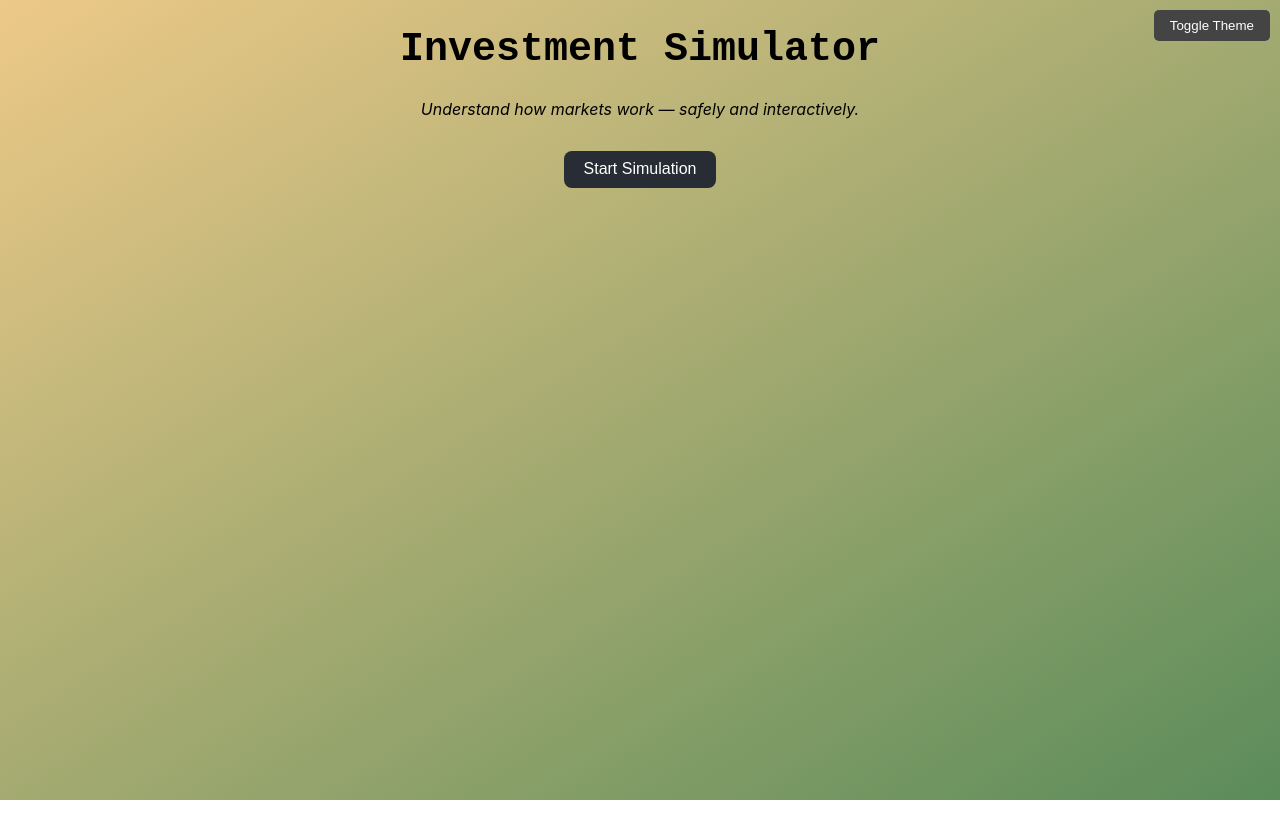
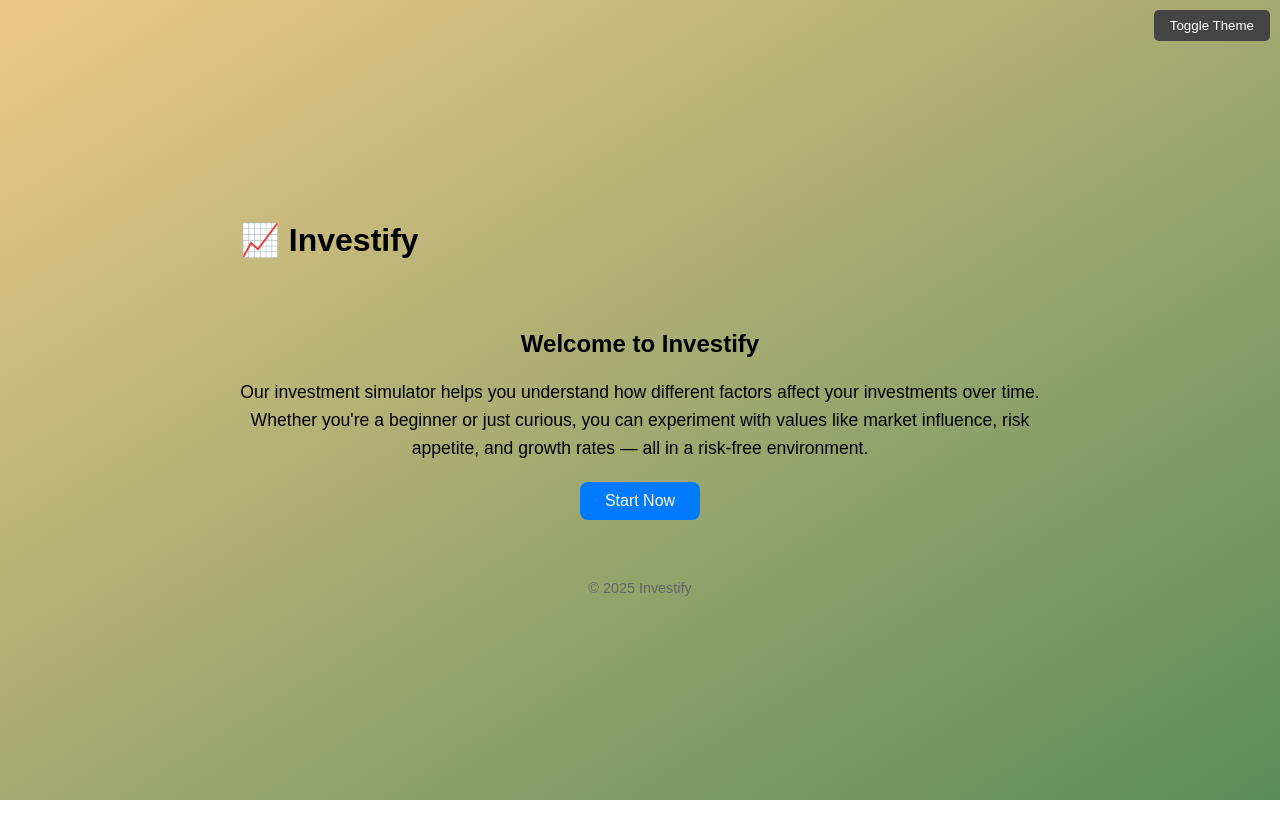
Before and after one commit to GustavsGarais/Nosleguma-darbs-investacija, a Vue app in the folder Simulation/: page / in a window 1280 px wide. After the commit the page ends 800 px from the top, so only its background shows below. Built offline with nearby package versions, Linux system fonts and the light colour scheme.

Commit message:
Update on HomePage

```diff
--- a/Simulation/src/App.vue
+++ b/Simulation/src/App.vue
@@ -36,6 +36,7 @@ export default {
     }
   }
 }
+
 </script>
 
 <style>
--- a/Simulation/src/components/HomePage.vue
+++ b/Simulation/src/components/HomePage.vue
@@ -1,44 +1,76 @@
 <template>
-  <div class="page-fill">
-    <h1>Investment Simulator</h1>
-    <p>Understand how markets work — safely and interactively.</p>
-    <button @click="$emit('navigate', 'LoginPage')">Start Simulation</button>
+  <div class="home-page">
+    <header class="header">
+      <h1>📈 Investify</h1>
+    </header>
+
+    <section class="hero">
+      <h2>Welcome to Investify</h2>
+      <p>
+        Our investment simulator helps you understand how different factors affect your investments over time.
+        Whether you're a beginner or just curious, you can experiment with values like market influence, risk appetite,
+        and growth rates — all in a risk-free environment.
+      </p>
+      <button @click="$emit('navigate', 'LoginPage')" class="cta-button">Start Now</button>
+    </section>
+
+    <footer class="footer">
+      <p>&copy; 2025 Investify</p>
+    </footer>
   </div>
 </template>
 
-<script>
-export default {}
-</script>
-
 <style scoped>
-.homepage {
+.home-page {
+  font-family: Arial, sans-serif;
   text-align: center;
-  margin-top: 20vh;
+  padding: 20px;
 }
 
-h1 {
-  font-family: monospace;
-  font-size: 2.5rem;
+.header {
+  display: flex;
+  justify-content: space-between;
+  align-items: center;
+  padding: 10px 0;
 }
 
-p {
-  margin: 1rem 0 2rem;
-  font-style: italic;
+.nav a {
+  margin: 0 10px;
+  text-decoration: none;
+  color: #333;
 }
 
-button {
-  padding: 0.6rem 1.2rem;
-  font-size: 1rem;
+.hero {
+  margin: 40px 0;
+  max-width: 800px;
+  margin-left: auto;
+  margin-right: auto;
+}
+
+.hero p {
+  font-size: 1.1em;
+  line-height: 1.6;
+  margin: 20px 0;
+}
+
+.cta-button {
+  padding: 10px 25px;
+  background-color: #007bff;
+  color: white;
   border: none;
   border-radius: 8px;
-  background-color: #282c34;
-  color: white;
+  font-size: 1em;
   cursor: pointer;
+  transition: background-color 0.3s;
 }
-.page-container {
-  min-height: 100vh; /* Ensures it takes full viewport height */
-  background-color: var(--background-color);
-  color: var(--text-color);
-  transition: background-color 0.3s ease;
+
+.cta-button:hover {
+  background-color: #0056b3;
+}
+
+.footer {
+  margin-top: 60px;
+  font-size: 0.9em;
+  color: #666;
 }
 </style>
--- a/Simulation/src/components/LoginPage.vue
+++ b/Simulation/src/components/LoginPage.vue
@@ -1,5 +1,7 @@
 <template>
   <div class="login-wrapper">
+    <button class="top-left-back" @click="$emit('navigate', 'HomePage')">← Back</button>
+
     <div class="login-box">
       <h2>Login</h2>
       <input v-model="username" placeholder="Username" />
@@ -42,6 +44,23 @@ export default {
   align-items: center;
   height: 100vh;
   width: 100%;
+  position: relative;
+}
+
+.top-left-back {
+  position: absolute;
+  top: 20px;
+  left: 20px;
+  background-color: #007bff;
+  color: white;
+  padding: 6px 12px;
+  border: none;
+  border-radius: 6px;
+  cursor: pointer;
+}
+
+.top-left-back:hover {
+  background-color: #0056b3;
 }
 
 .login-box {
```
